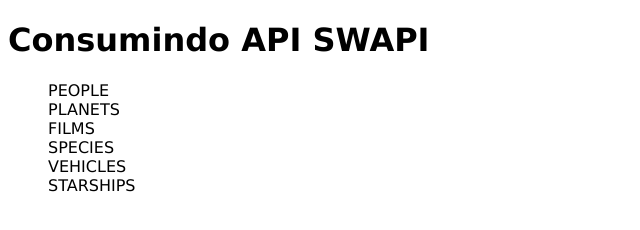
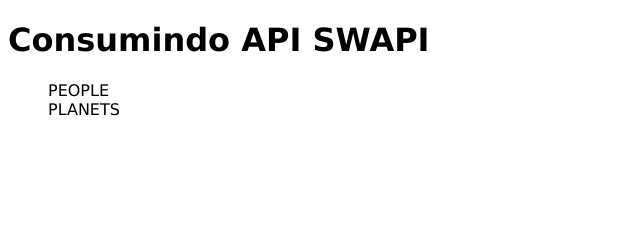
Before and after one commit to menezesmario/getswapi, a plain HTML site: page index.html in a window 1280 px wide. Shown: the whole page, without its empty margins (0-640 px from the left). Drawn offline with Linux system fonts and the light colour scheme; no server answers.

Commit message:
getting data

```diff
--- a/index.html
+++ b/index.html
@@ -9,6 +9,7 @@
 </head>
 <body>
     <h1>Consumindo API SWAPI</h1>
+
     <nav>
         <ul>
             <li onclick="showPeople()" id="people">PEOPLE</li>
@@ -20,11 +21,6 @@
             <ul class="planet">
 
             </ul>
-
-            <li id="films">FILMS</li>
-            <li id="species">SPECIES</li>
-            <li id="vehicles">VEHICLES</li>
-            <li id="starships">STARSHIPS</li>
         </ul>
     </nav>
 
--- a/index.js
+++ b/index.js
@@ -65,18 +65,39 @@ const fetchPlanetsItem = () => {
 
             ul.innerHTML = listPlanet
 
-            console.log(listPlanet)
 
         })
 
 }
+
+
 
 fetchPeopleItem()
 fetchPlanetsItem()
 
 
 
+// let p = document.querySelectorAll('p.controle');
 
+// for (i=0; i<=p.length; i++){
+//     p[i].style.color = 'green';
+// }
+
+// let teste = document.querySelectorAll('test');
+// console.log(teste)
+
+
+var element =  document.getElementsByClassName('controle');
+
+if (element.length > 0)
+{
+  console.log('o elemento existe')
+}
+
+// if (typeof(element) != 'undefined' && element != null)
+// {
+//   console.log('o elemento existe')
+// }
 
 
 
```
